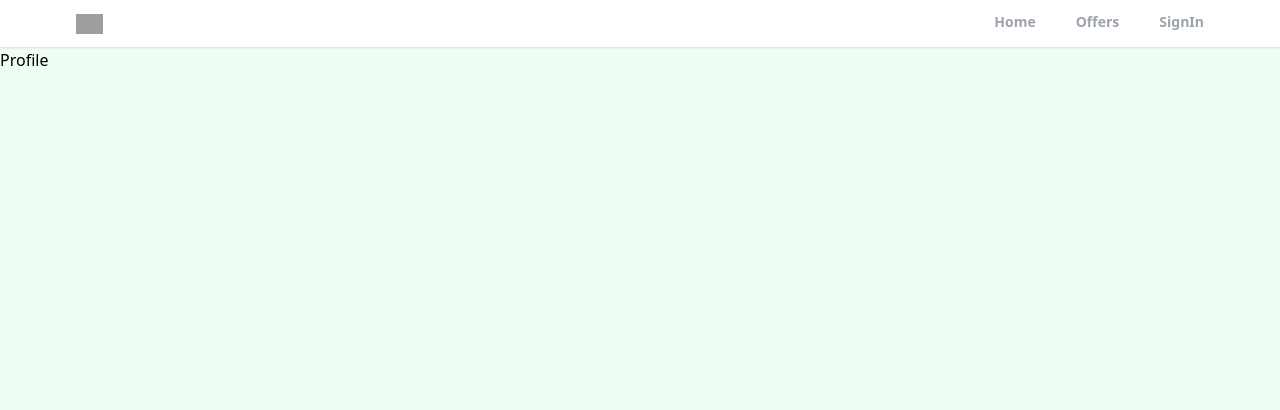
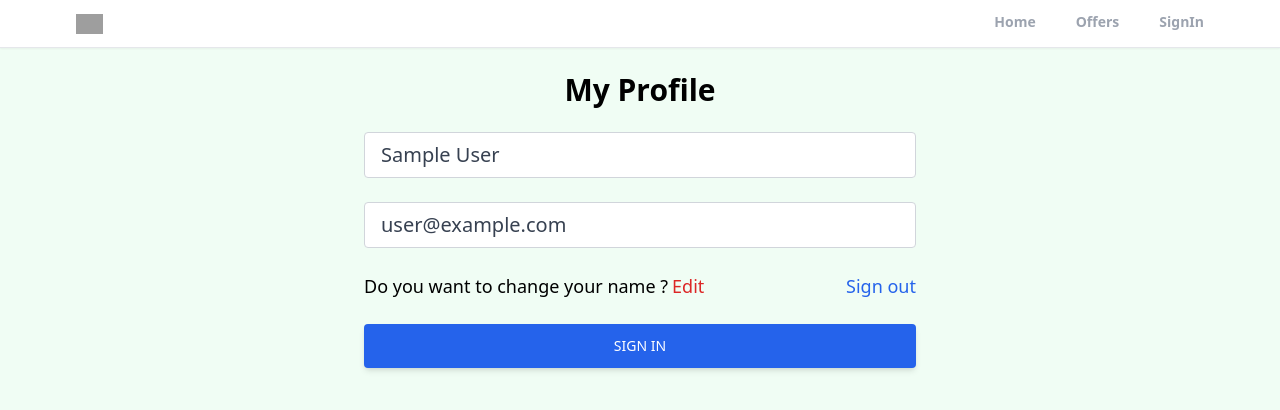
Before and after one commit to Shivamgupta097/realtor-clone-react, a React (Create React App) app: page /profile in a window 1280 px wide. Shown: the top 410 px of the page. Built offline with nearby package versions, Linux system fonts and the light colour scheme; no server answers; sample sign-in values are in the browser's storage; grey boxes are pictures that could not be loaded.

Commit message:
Added private route and custom hooks for protecting the profile page and add the logout functionality

```diff
--- a/src/App.js
+++ b/src/App.js
@@ -2,7 +2,8 @@
 import { Home, Profile, SignIn, SignUp, ForgotPassword, Offers } from "./pages";
 import { Headers } from "./components";
 import { ToastContainer } from "react-toastify";
-import 'react-toastify/dist/ReactToastify.css';
+import "react-toastify/dist/ReactToastify.css";
+import PrivateRoutes from "./components/PrivateRoutes";
 
 function App() {
   return (
@@ -11,7 +12,9 @@
         <Headers />
         <Routes>
           <Route path="/" element={<Home />} />
-          <Route path="/profile" element={<Profile />} />
+          <Route path="/profile" element={<PrivateRoutes />}>
+            <Route path="/profile" element={<Profile />} />
+          </Route>
           <Route path="/sign-in" element={<SignIn />} />
           <Route path="/sign-up" element={<SignUp />} />
           <Route path="/forgot-password" element={<ForgotPassword />} />
--- /dev/null
+++ b/src/components/PrivateRoutes.jsx
@@ -0,0 +1,13 @@
+import { Navigate, Outlet } from "react-router-dom";
+import { useAuthStatus } from "../hooks/useAuthStatus";
+
+const PrivateRoutes = () => {
+  const { loggedIn, checkingStatus } = useAuthStatus();
+
+  if (checkingStatus) {
+    return <h3>Loading....</h3>;
+  }
+  return loggedIn ? <Outlet /> : <Navigate to="/sign-in" />;
+};
+
+export default PrivateRoutes;
--- /dev/null
+++ b/src/hooks/useAuthStatus.jsx
@@ -0,0 +1,18 @@
+import React, { useEffect, useState } from "react";
+import { getAuth, onAuthStateChanged } from "firebase/auth";
+
+export const useAuthStatus = () => {
+  const [loggedIn, setIsLoggedIn] = useState(false);
+  const [checkingStatus, setCheckingStatus] = useState(true);
+
+  useEffect(() => {
+    const auth = getAuth();
+    onAuthStateChanged(auth, (user) => {
+      if (user) {
+        setIsLoggedIn(true);
+      }
+      setCheckingStatus(false);
+    });
+  }, []);
+  return { loggedIn, checkingStatus };
+};
--- a/src/pages/Profile.jsx
+++ b/src/pages/Profile.jsx
@@ -1,9 +1,72 @@
-import React from 'react'
+import { getAuth } from "firebase/auth";
+import React, { useState } from "react";
+import { useNavigate } from "react-router-dom";
 
 const Profile = () => {
+  const auth = getAuth();
+
+  const [formData, setFormData] = useState({
+    fullName: auth.currentUser.displayName,
+    email: auth.currentUser.email,
+  });
+  const navigate = useNavigate();
+
+  const { fullName, email } = formData;
+
+  const logout = () => {
+    auth.signOut();
+    navigate("/");
+  };
+
   return (
-    <div>Profile</div>
-  )
-}
+    <>
+      <section className="max-w-6xl mx-auto flex justify-center items-center flex-col ">
+        <h1 className="text-3xl text-center mt-6 mb-6 font-bold">My Profile</h1>
+        <div className="w-full md:w-[50%] mb-6 px-3">
+          <form>
+            <input
+              type="text"
+              name="fullName"
+              value={fullName}
+              placeholder="Enter your name"
+              disabled
+              className="w-full px-4 py-2 text-xl text-gray-700 bg-white border border-gray-300 rounded transition ease-in-out mb-6"
+            />
+            <input
+              type="email"
+              name="email"
+              value={email}
+              placeholder="Enter your email"
+              disabled
+              className="w-full px-4 py-2 text-xl text-gray-700 bg-white border border-gray-300 rounded transition ease-in-out mb-6"
+            />
 
-export default Profile
+            <div className="flex justify-between text-sm whitespace-nowrap sm:text-lg mb-6">
+              <p>
+                Do you want to change your name ?
+                <span className="text-red-600 transition duration-200 ease-in-out ml-1 hover:cursor-pointer">
+                  Edit
+                </span>
+              </p>
+              <p
+                onClick={logout}
+                className="text-blue-600 transition duration-200 ease-in-out ml-1 hover:cursor-pointer"
+              >
+                Sign out
+              </p>
+            </div>
+
+            <button
+              type="submit"
+              className="w-full bg-blue-600 text-white px-7 py-3 text-sm font-medium uppercase rounded shadow-md hover:bg-blue-700  transition duration-150 ease-in-out hover:shadow-lg active:bg-blue-800 "
+            >
+              Sign In
+            </button>
+          </form>
+        </div>
+      </section>
+    </>
+  );
+};
+
+export default Profile;
```
